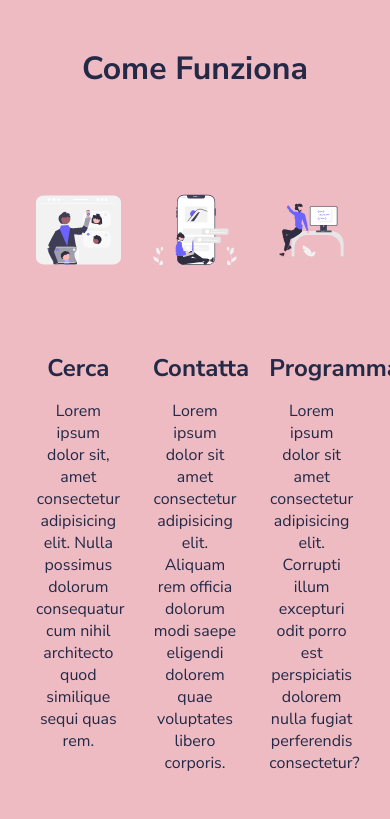
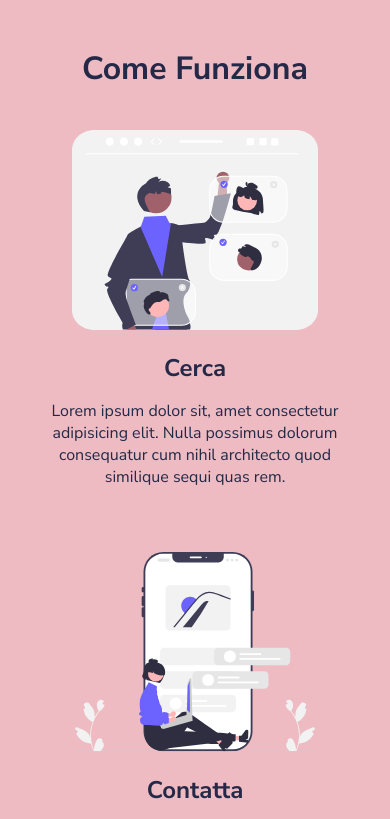
Before and after one commit to Blaser993/html-css-resp-wannabe, a plain HTML site: page EX2-repsonsive-wannabe-starter/index.html in a window 390 px wide. Shown: the part 1040-1859 px from the top of the page. Drawn offline with Linux system fonts and the light colour scheme.

Commit message:
NEW REFACT .steps section completed

```diff
--- a/EX2-repsonsive-wannabe-starter/css/responsive.css
+++ b/EX2-repsonsive-wannabe-starter/css/responsive.css
@@ -2,6 +2,8 @@
 
 
 @media screen and (max-width: 480px) {
+
+    /* LESSONS SECTION */
 
     .lessons .row {
         display: flex;
@@ -13,5 +15,20 @@
         flex-basis: 100%;
     }
 
+    /* STEPS SECTION */
+
+    .steps .row {
+        display: flex;
+        flex-wrap: wrap;
+        row-gap: 4rem;
+    }
+
+    .steps .col {
+        flex-basis: 100%;
+    }
+
+
+    /* WHY US SECTION */
+
 
 }
```
